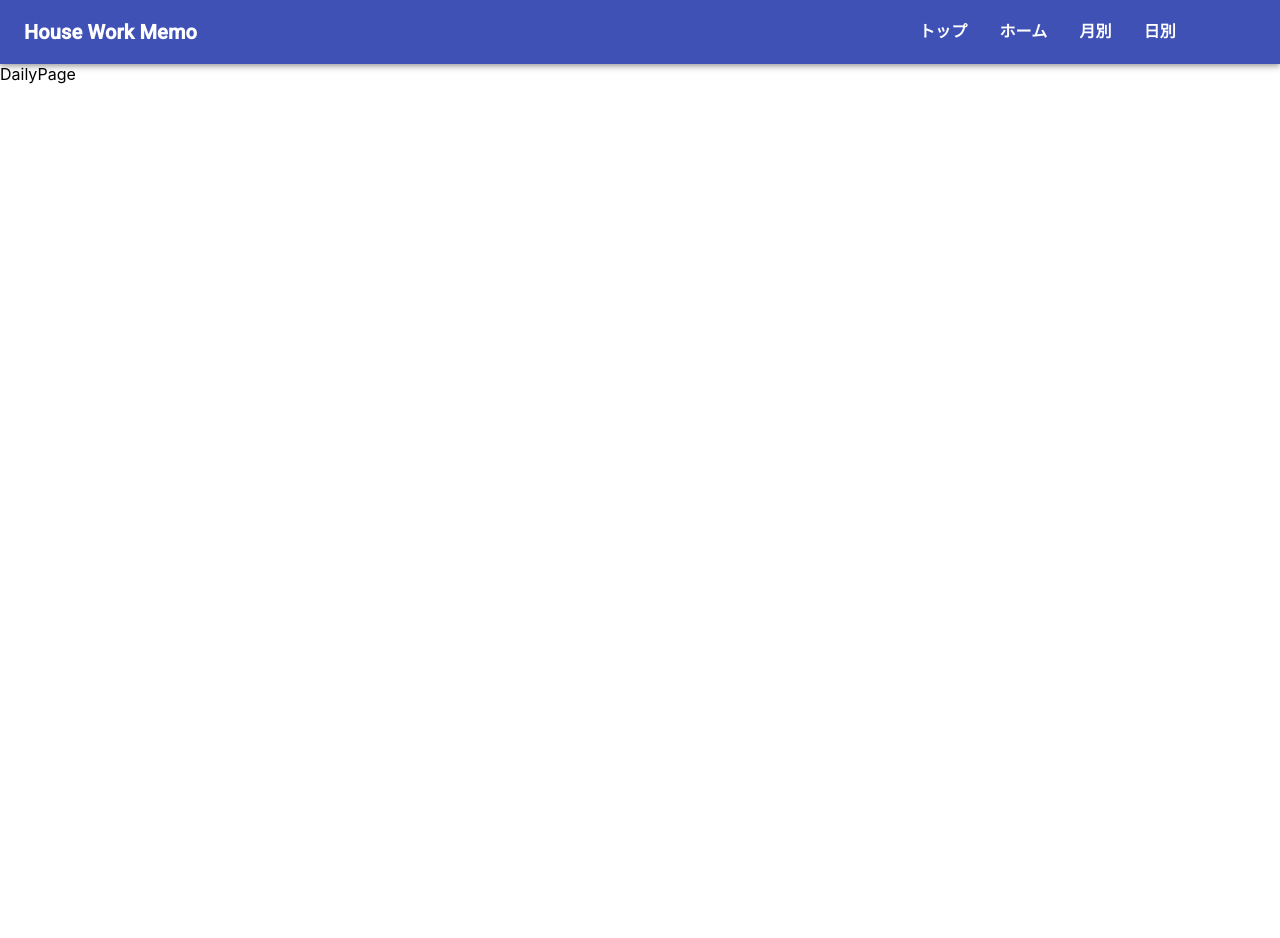
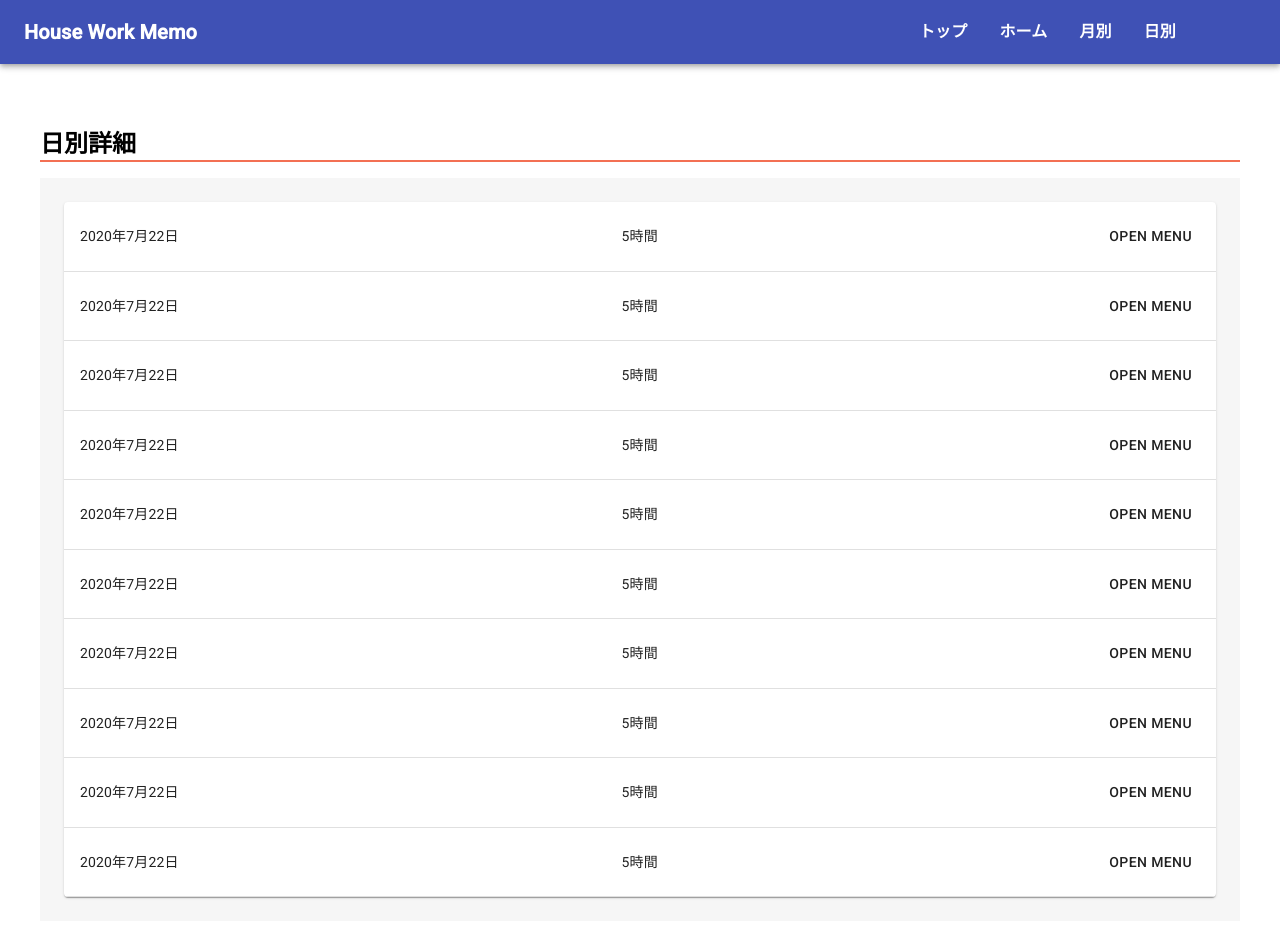
Before and after one commit to momonoki1990/house_work_memo_front, a React (Create React App) app: page /daily in a window 1280 px wide. Shown: the top 938 px of the page. Before the commit the page ends 800 px from the top, so only its background shows below. Built offline with nearby package versions, Linux system fonts and the light colour scheme; what typescript-fsa, typescript-fsa-reducers would draw is missing.

Commit message:
[add]dailyページの追加

```diff
--- a/src/components/DailyPage.tsx
+++ b/src/components/DailyPage.tsx
@@ -1,13 +1,81 @@
 import React, { Component } from 'react';
+import { makeStyles } from '@material-ui/core/styles';
+import Typography from '@material-ui/core/Typography';
+import Box from '@material-ui/core/Box';
+import Table from '@material-ui/core/Table';
+import TableBody from '@material-ui/core/TableBody';
+import TableRow from '@material-ui/core/TableRow';
+import TableCell from '@material-ui/core/TableCell';
+import TableContainer from '@material-ui/core/TableContainer';
+import Paper from '@material-ui/core/Paper';
+import Button from '@material-ui/core/Button';
+import Menu from '@material-ui/core/Menu';
+import MenuItem from '@material-ui/core/MenuItem';
 
-class DailyPage extends Component {
-  render() {
-    return (
-      <React.Fragment>
-        <div>DailyPage</div>
-      </React.Fragment>
-    )
+
+const useStyles = makeStyles(theme => ({
+  root: {
+    //textAlign: 'center'
+  },
+  detail: {
+    padding: '4rem 2rem 2rem 2rem',
+    margin: '0 auto',
+    maxWidth: '1200px'
+  },
+  table: {
+    minWidth: 650,
   }
+}));
+
+const DailyPage = () => {
+  const classes = useStyles();
+
+  const [anchorEl, setAnchorEl] = React.useState<null | HTMLElement>(null);
+  const handleClick = (event: React.MouseEvent<HTMLButtonElement>) => {
+    setAnchorEl(event.currentTarget);
+  };
+  const handleClose = () => {
+    setAnchorEl(null);
+  };
+
+  let listItem = (
+    <TableRow>
+      <TableCell component='th' scope='row'>2020年7月22日</TableCell>
+      <TableCell align='center'>5時間</TableCell>
+      <TableCell align='right'>
+        <Button aria-controls="simple-menu" aria-haspopup="true" onClick={handleClick}>
+          Open Menu
+      </Button>
+        <Menu
+          id="simple-menu"
+          anchorEl={anchorEl}
+          keepMounted
+          open={Boolean(anchorEl)}
+          onClose={handleClose}
+        >
+          <MenuItem onClick={handleClose}>編集する</MenuItem>
+          <MenuItem onClick={handleClose}>削除する</MenuItem>
+        </Menu>
+      </TableCell>
+    </TableRow>
+  );
+
+  return (
+    <div className={classes.root}>
+      <div className={classes.detail}>
+        <Typography variant='h5'><Box fontWeight='fontWeightBold' style={{ borderBottom: '2px solid #f37053' }}>日別詳細</Box></Typography>
+        <Box mt={2} p={3} style={{ backgroundColor: '#f6f6f6' }}>
+          <TableContainer component={Paper}>
+            <Table className={classes.table}>
+              <TableBody>
+                {[listItem, listItem, listItem, listItem, listItem, listItem, listItem, listItem, listItem, listItem]}
+              </TableBody>
+            </Table>
+          </TableContainer>
+        </Box>
+      </div>
+    </div>
+  )
 }
 
 export default DailyPage;
```
Also changed, not shown: src/components/HomePage.tsx (indentation only).
